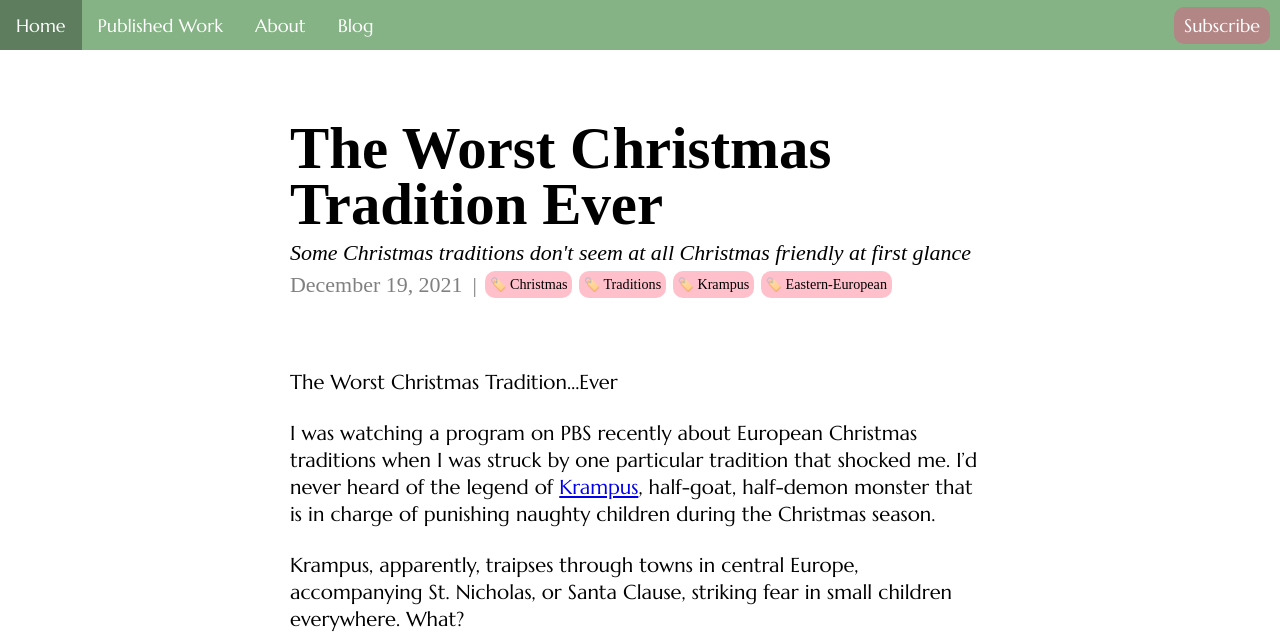
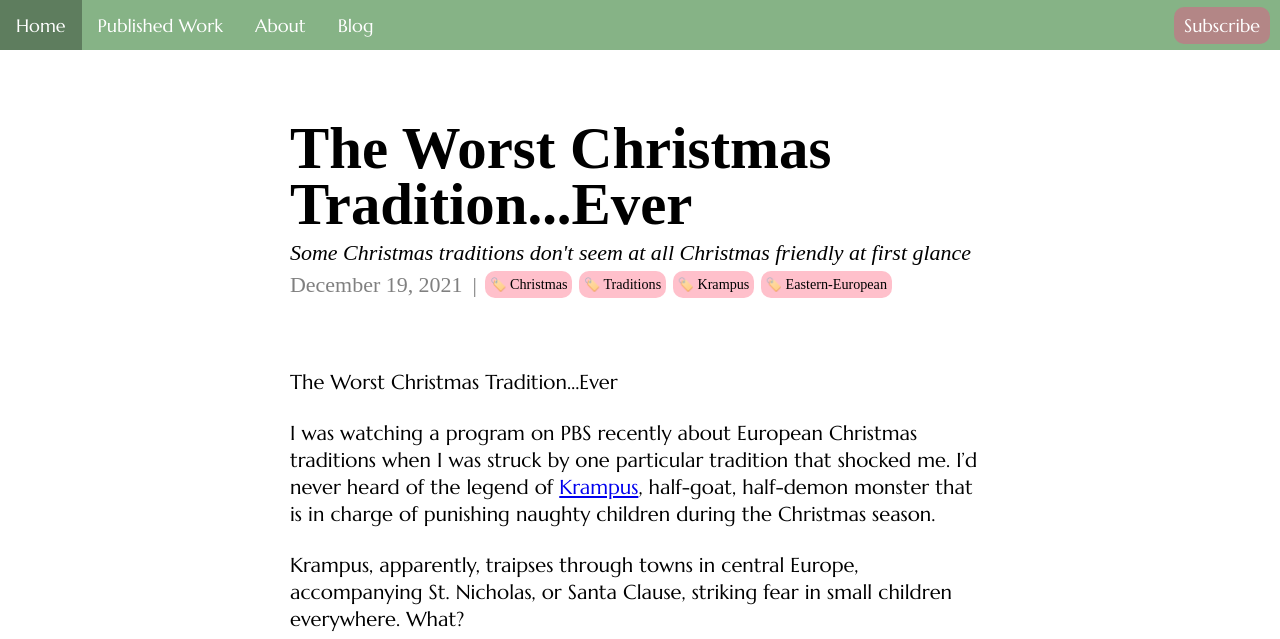
Before and after one commit to nebulis33/linda-blog, a Jekyll site: the page built from _posts/2021-12-19-the-worst-christmas-tradition...ever.md, in a window 1280 px wide and 900 px high, cut to the strip 0-639 px from the top of the window. Built offline with Jekyll 4.4.1, drawn with Linux system fonts in a browser that asks for light colours; nearby versions of some CDN libraries; some web fonts are replaced; part of the change alters nothing that is shown.

```diff
--- a/_posts/2021-12-19-the-worst-christmas-tradition...ever.md
+++ b/_posts/2021-12-19-the-worst-christmas-tradition...ever.md
@@ -1,11 +1,12 @@
 ---
 layout: post
 date: 2021-12-19 23:34:49 +0000
-title: The Worst Christmas Tradition Ever
+title: The Worst Christmas Tradition...Ever
 tags: Christmas Traditions Krampus Eastern-European
 tagline: Some Christmas traditions don't seem at all Christmas friendly at first glance
 summary: Christmas traditions vary around the world, but at their heart, they are
   always about goodness
+permalink: /2021/12/19/the-worst-christmas-tradition-ever/
 
 ---
 The Worst Christmas Tradition…Ever
```
